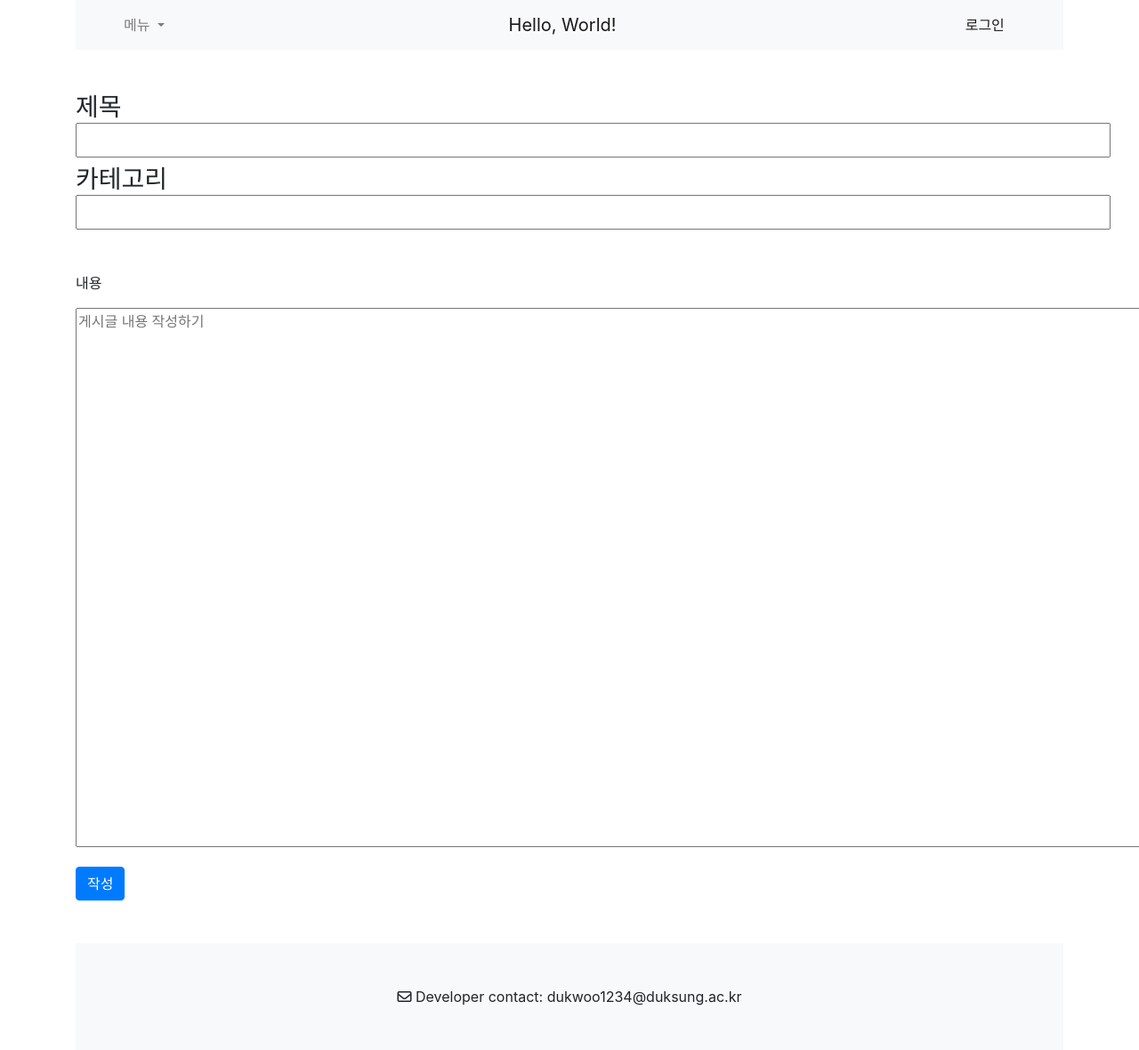
After one commit to naomi-woo/HelloWorld, a Django app: template bbs/templates/bbs/post_write.html in a window 1280 px wide; the page is wider, and only the part inside the window is pictured. The commit adds this page. Shown: that part at 89% size. Run offline with Django 4.2, Linux system fonts and the light colour scheme; the template is opened without the code that fills it, so the values that code supplies are empty; some libraries are stand-ins or nearby versions.

Commit message:
게시글 작성페이지 front 구현하기

```diff
--- a/bbs/templates/bbs/post_list.html
+++ b/bbs/templates/bbs/post_list.html
@@ -24,6 +24,7 @@
                         </a>
                         <div class="dropdown-menu" aria-labelledby="navbarDropdownMenuLink">
                             <a class="dropdown-item" href="http://127.0.0.1:8000/my_page/">마이페이지</a>
+                            <a class="dropdown-item" href="http://127.0.0.1:8000/bbs/write_post/">게시글 작성</a>
                             <a class="dropdown-item" href="#">공지사항</a>
                         </div>
                     </li>
--- /dev/null
+++ b/bbs/templates/bbs/post_write.html
@@ -0,0 +1,89 @@
+<!DOCTYPE html>
+<html lang="ko">
+<head>
+    <meta charset="UTF-8">
+    <meta http-equiv="X-UA-Compatible" content="IE=edge">
+    <meta name="viewport" content="width=device-width, initial-scale=1.0">
+    <title>게시글 작성</title>
+    <link rel="stylesheet" href="https://cdn.jsdelivr.net/npm/bootstrap@4.5.3/dist/css/bootstrap.min.css" integrity="sha384-TX8t27EcRE3e/ihU7zmQxVncDAy5uIKz4rEkgIXeMed4M0jlfIDPvg6uqKI2xXr2" crossorigin="anonymous">
+    <script src="https://kit.fontawesome.com/e34ac96472.js" crossorigin="anonymous"></script>
+</head>
+<body>
+    <div class="container" style="margin: auto;">
+
+        <!--네비게이션바-->
+        <nav class="navbar navbar-expand-lg navbar-light bg-light">
+            <div class="container">
+                <div class="collapse navbar-collapse col-1" id="navbarNavDropdown">
+                    <ul class="navbar-nav">
+                        <li class="nav-item dropdown">
+                            <a class="nav-link dropdown-toggle" href="#" id="navbarDropdownMenuLink" role="button" data-toggle="dropdown" aria-haspopup="true" aria-expanded="false">
+                                메뉴
+                            </a>
+                            <div class="dropdown-menu" aria-labelledby="navbarDropdownMenuLink">
+                                <a class="dropdown-item" href="http://127.0.0.1:8000/my_page/">마이페이지</a>
+                                <a class="dropdown-item" href="#">공지사항</a>
+                            </div>
+                        </li>
+                    </ul>
+                </div>
+
+                <div class="col-8" style="text-align: center;">
+                    <a class="navbar-brand" href="http://127.0.0.1:8000/bbs/">Hello, World!</a>
+                </div>
+
+                <ul class="navbar-nav col-1">
+                    <li class="nav-item active">
+                        <a class="nav-link" href="http://127.0.0.1:8000/bbs/login/">로그인 <span class="sr-only">(current)</span></a>
+                    </li>
+                </ul>
+            </div>
+        </nav>
+
+        <!--게시글 작성-->
+        <div id="post-area">
+            <!-- Post header-->
+            <header class="mb-4">
+                <!-- Post title-->
+                <br><br>
+                <div class="fw-bolder mb-1" id="title">
+                    <h3>제목&nbsp;&nbsp;&nbsp;&nbsp;&nbsp;&nbsp;&nbsp;&nbsp;&nbsp;&nbsp;&nbsp;&nbsp;
+                        <input type="text" size="60" max="80">
+                    </h3>
+                </h3>
+                </div>
+                <div class="fw-bolder mb-1" id="title">
+                    <h3>카테고리&nbsp;&nbsp;&nbsp;&nbsp;&nbsp;
+                        <input type="text" size="60" max="80">
+                    </h3>
+                </h3>
+                </div>
+            </header>
+            <!-- Post content-->
+            <section class="mb-5">
+                <div class="fs-5 mb-4">
+                    <br>
+                    <p>내용</p>
+                    <form>
+                        <div class="form-group">
+                            <textarea cols="133" rows="25" placeholder="게시글 내용 작성하기"></textarea>
+                        </div>
+                        <button type="submit" class="btn btn-primary">작성</button>
+                    </form>
+                </div>
+            </section>
+        </div>
+
+        <!--푸터-->
+        <footer class="py-5 bg-light">
+            <div class="container">
+                <p class="m-0 text-center text-black"><i class="fa-regular fa-envelope"></i> Developer contact: dukwoo1234@duksung.ac.kr</p>
+            </div>
+        </footer>
+
+        <script src="https://code.jquery.com/jquery-3.5.1.slim.min.js" integrity="sha384-DfXdz2htPH0lsSSs5nCTpuj/zy4C+OGpamoFVy38MVBnE+IbbVYUew+OrCXaRkfj" crossorigin="anonymous"></script>
+        <script src="https://cdn.jsdelivr.net/npm/popper.js@1.16.1/dist/umd/popper.min.js" integrity="sha384-9/reFTGAW83EW2RDu2S0VKaIzap3H66lZH81PoYlFhbGU+6BZp6G7niu735Sk7lN" crossorigin="anonymous"></script>
+        <script src="https://cdn.jsdelivr.net/npm/bootstrap@4.5.3/dist/js/bootstrap.min.js" integrity="sha384-w1Q4orYjBQndcko6MimVbzY0tgp4pWB4lZ7lr30WKz0vr/aWKhXdBNmNb5D92v7s" crossorigin="anonymous"></script>
+    </div>
+</body>
+</html>
--- a/bbs/urls.py
+++ b/bbs/urls.py
@@ -5,7 +5,6 @@ urlpatterns = [
     path('', views.PostList.as_view()),
     path('<int:pk>/', views.PostDetail.as_view()),
     path('write_post/', views.PostWrite.as_view()),
-    path('update_post/<int:pk>/', views.PostUpdate.as_view()),
 
     # IP주소/bbs/category/slug/
     path('category/<str:slug>/', views.category_list),
```
Also changed, not shown: bbs/views.py (+0 -18 lines).
